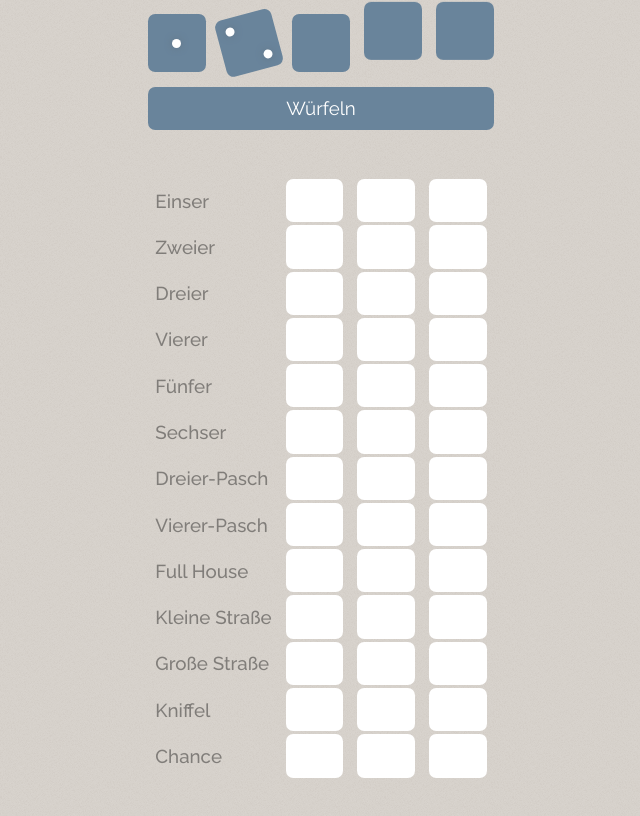
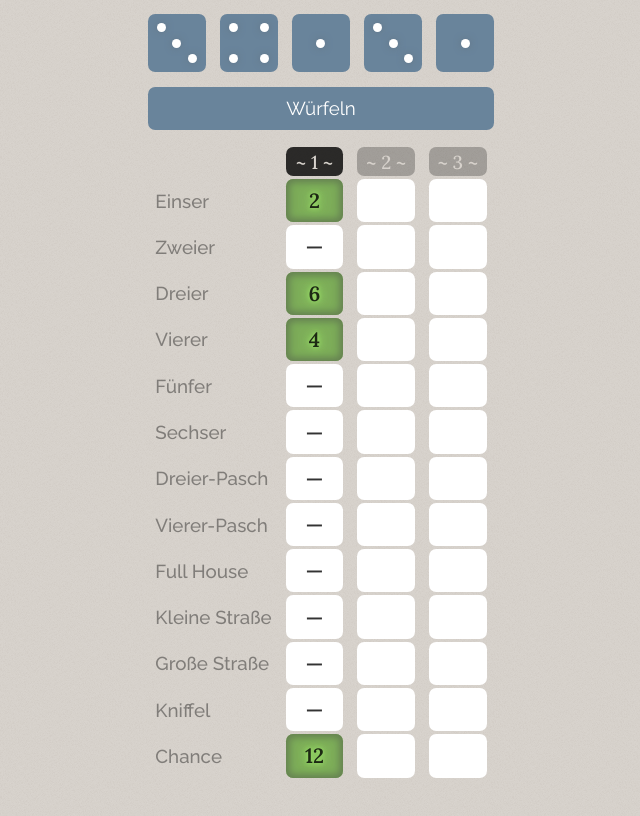
Before and after one commit to pdikmann/kniffel-react, a React (Create React App) app: page / in a window 1280 px wide. Shown: the top 816 px of the page, without its empty margins (319-959 px from the left). Built offline with nearby package versions, Linux system fonts and the light colour scheme.

Commit message:
style matches according to dices and score.

```diff
--- a/src/App.tsx
+++ b/src/App.tsx
@@ -87,24 +87,59 @@ function ScoreRow(props: IScoreRowProps) {
 interface IMatchRowProps {
   match: Match
   scores: number[]
+  currentPlayer: number
+  diceValues: number[]
 }
 
 function MatchRow(props: IMatchRowProps) {
   return (
     <ScoreRow label={props.match.label}>
-      {props.scores.map((playerScore) =>
-        <td className="match">{playerScore}</td>
-      )}
+      {props.scores.map((playerScore, i) => {
+        let active = (i === props.currentPlayer),
+          score = (active && playerScore === undefined) ? props.match.fn(props.diceValues) : playerScore,
+          className = "match"
+            + (active ? (score === 0 ? " zero" : " ok") : "")
+            + (!active && playerScore !== undefined ? " done" : ""),
+          content = active ? (score > 0 ? score : "—") : ""
+        return (
+          <td className={className}>{content}</td>
+        )
+      })}
     </ScoreRow>
   )
 }
 
-function ScoreBoard(props: {children: JSX.Element[]}) {
+interface IScoreBoardProps {
+  playerCount: number
+  currentPlayer: number
+  score: Score
+  diceValues: number[]
+  children: JSX.Element[]
+}
+
+function ScoreBoard(props: IScoreBoardProps) {
+  let headers = [(<td></td>)] // init with empty cell (sits on top of label column)
+  for (let i = 0; i < props.playerCount; i++) {
+    let label = `~ ${i + 1} ~`,
+        className = (i === props.currentPlayer) ? "active" : ""
+    headers.push(<th className={className}>{label}</th>)
+  }
   return (
     <div id="scoreboard">
       <table>
         <tr>
+          {headers}
         </tr>
+        {matches.map((match: Match, matchIndex: number) => {
+          let scores = []
+          for (let playerIndex = 0; playerIndex < props.playerCount; playerIndex++) {
+            scores.push(props.score[playerIndex][matchIndex])
+          }
+          return (<MatchRow match={match}
+                            scores={scores}
+                            currentPlayer={props.currentPlayer}
+                            diceValues={props.diceValues}/>)
+        })}
         {props.children}
       </table>
     </div>
@@ -115,14 +150,47 @@ interface IAppProps { }
 
 type Score = number[][]
 
+interface IDice {
+  value: number
+  keep: boolean
+}
+
 interface IAppState {
   hidden: boolean
   playerCount: number
+  currentPlayer: number
   score: Score
+  dice: IDice[]
 }
 
 class App extends React.Component<IAppProps, IAppState> {
-  emptyScore(playerCount : number) {
+  setCssVariables(): void {
+    let animationDuration = 450,
+      fullheight = window.innerHeight,
+      fullwidth = Math.min(window.innerWidth, 375),
+      unit = Math.min(fullheight, fullwidth) / 13,
+      tableMargin = 2 * (unit / 2),
+      trMargin = unit / 8,
+      rowHead = unit,
+      rowHeight = unit * 1.5,
+      tableContentHeight = tableMargin + rowHead + 17 * (rowHeight + trMargin), //unit * 29.625,
+      topContentHeight = unit * 4.5,
+      bottomWrapperHeight = Math.min(fullheight - topContentHeight, tableContentHeight)
+    document.documentElement.style.setProperty('--bottom-wrapper-height', `${bottomWrapperHeight}px`)
+    document.documentElement.style.setProperty('--animation-duration', `${animationDuration}ms`)
+  }
+  rollDice(dices: IDice[] | []): IDice[] {
+    let newDices = []
+    for (let i = 0; i < 5; i++) {
+      if (dices[i] && dices[i].keep) continue
+      newDices[i] = {
+        value: Math.ceil(Math.random() * 6),
+        keep: false
+      }
+    }
+    return newDices
+  }
+  emptyScore(playerCount: number) {
     let score = []
     for (let i = 0; i < playerCount; i++) score.push([])
     return score
@@ -130,34 +198,31 @@ class App extends React.Component<IAppProps, IAppState> {
   constructor(props: IAppProps) {
     super(props)
     this.state = {
-      hidden: true,
+      hidden: false,
       playerCount: 3,
-      score: this.emptyScore(3)
+      currentPlayer: 0,
+      score: this.emptyScore(3),
+      dice: this.rollDice([])
     }
   }
   componentDidMount() {
+    this.setCssVariables()
     setTimeout(() => this.setState({ hidden: false }), 1000)
   }
   render() {
     return (
       <div id="wrapper" className={this.state.hidden ? "hidden" : ""}>
         <DiceContainer>
-          <Dice value={1} />
-          <Dice value={2} keep />
-          <Dice value={0} />
-          <Dice value={6} shake />
-          <Dice value={5} shake />
+          {this.state.dice.map((d: IDice) =>
+            <Dice value={d.value} keep={d.keep} />
+          )}
         </DiceContainer>
         <RollButton label="Würfeln" />
         <div id="bottom-wrapper">
-          <ScoreBoard>
-            {matches.map((match : Match, matchIndex : number) => {
-              let scores = []
-              for (let playerIndex = 0; playerIndex < this.state.playerCount; playerIndex++) {
-                scores.push(this.state.score[playerIndex][matchIndex])
-              }
-              return (<MatchRow match={match} scores={scores}/>)
-            })}
+          <ScoreBoard playerCount={this.state.playerCount}
+            currentPlayer={this.state.currentPlayer}
+            score={this.state.score}
+            diceValues={this.state.dice.map((d: IDice) => d.value)}>
           </ScoreBoard>
         </div>
       </div>
```
